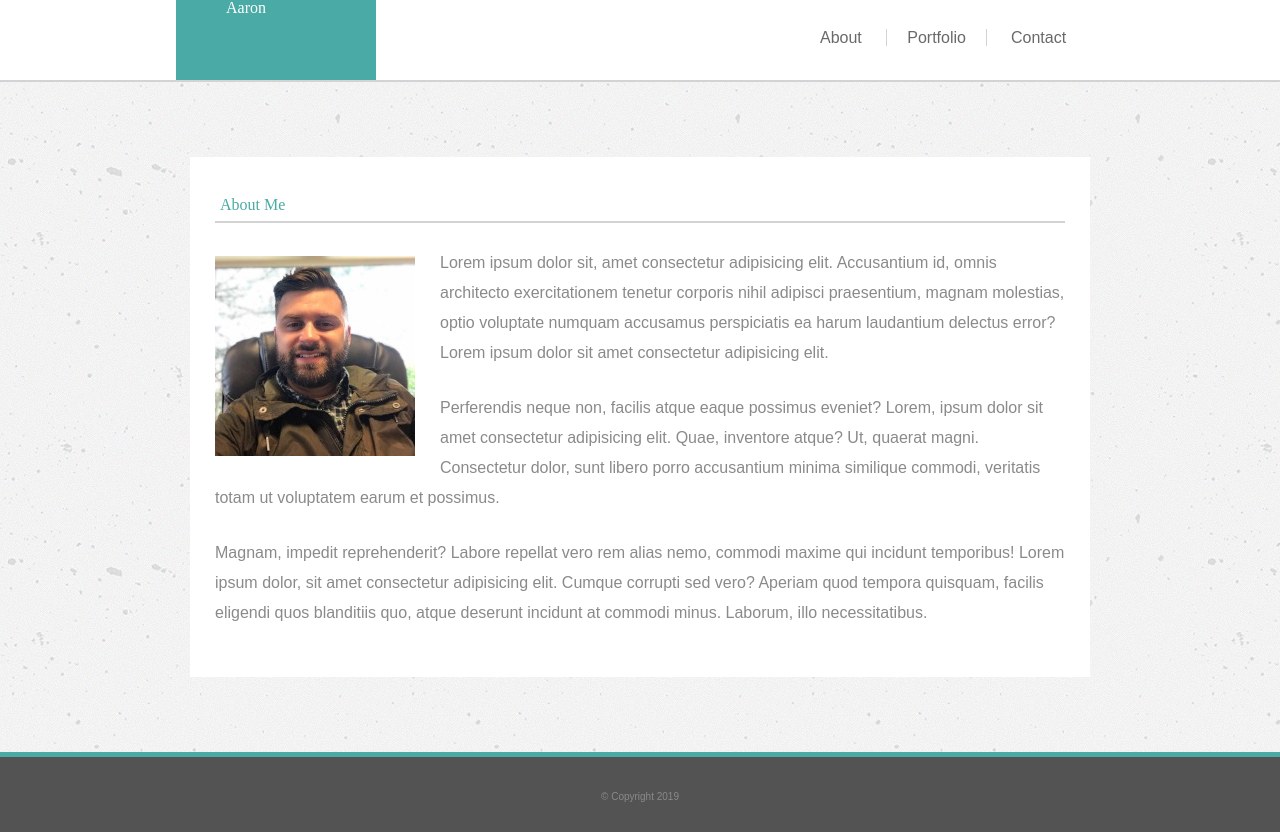
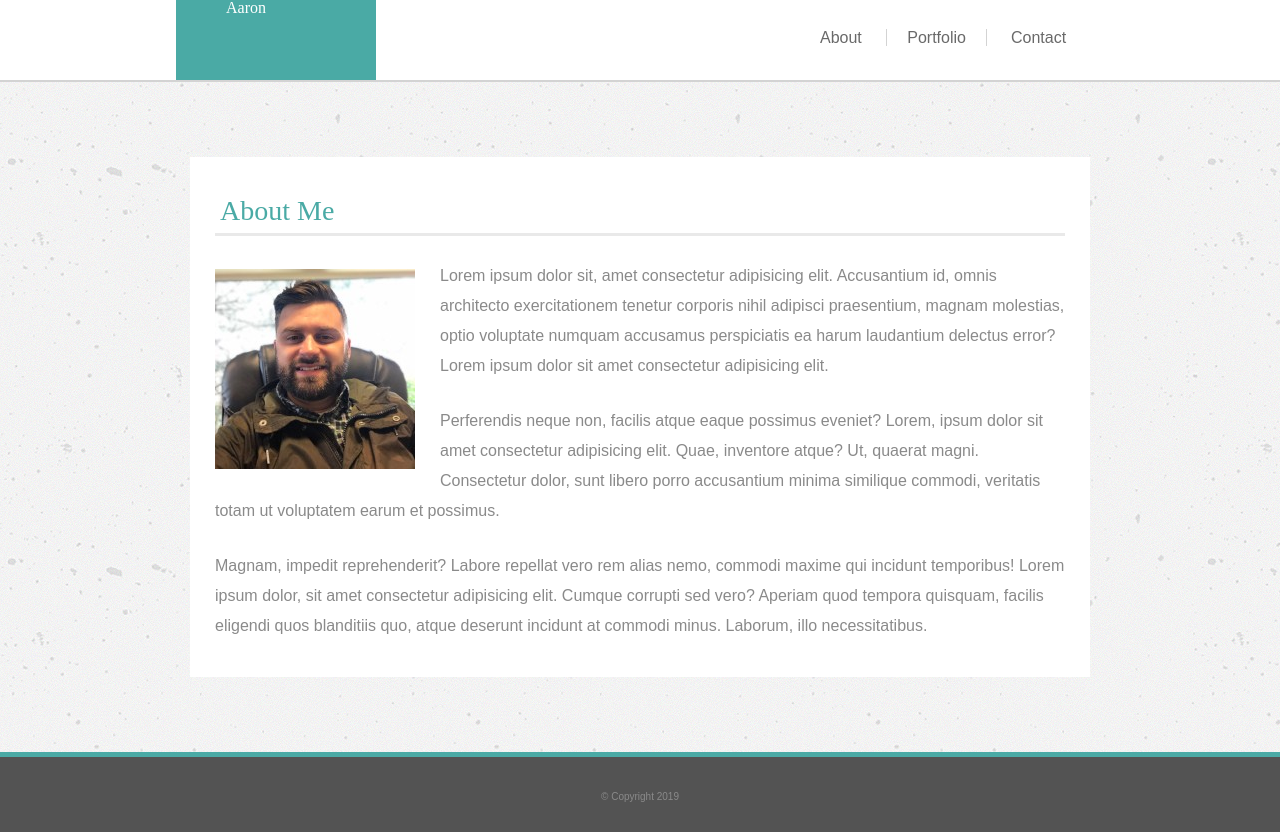
Before and after one commit to Aaron-R-Carter/basic-portfolio, a plain HTML site: page index.html in a window 1280 px wide. Drawn offline with Linux system fonts and the light colour scheme; files that its build step writes are made by us from their sources.

Commit message:
fixed about me font size and hr1 height and opacity

```diff
--- a/Assets/style.css
+++ b/Assets/style.css
@@ -17,6 +17,7 @@ h1 {
     float: left;
     margin-left:-150px;
     color: white;
+
 }
 
 h2 {
@@ -24,6 +25,7 @@ h2 {
     padding-left: 30px;
     color:#4aaaa5;
     margin-top: 0;
+    font-size: 28px;
 }
 
 #face-pic{
@@ -97,10 +99,11 @@ li a {
 #hr1{
     margin-left: 25px;
     margin-right: 25px;
-    height: 2px;
+    height: 3px;
     display: block;
     background-color: lightgray;
     border: none;
+    opacity: .5;
 }
 
 #hr2 {
--- a/index.html
+++ b/index.html
@@ -1,7 +1,7 @@
 <!DOCTYPE html>
 <html lang="en">
 <head>
-    <title>Document</title>
+    <title>Basic-Portfolio</title>
     <link rel="stylesheet" href="reset.css">
     <link rel="stylesheet" href="Assets/style.css">
 </head>
```
